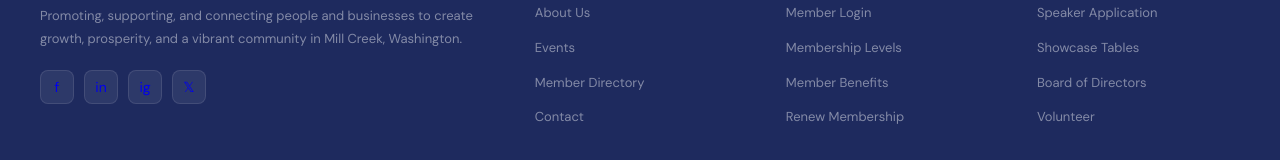
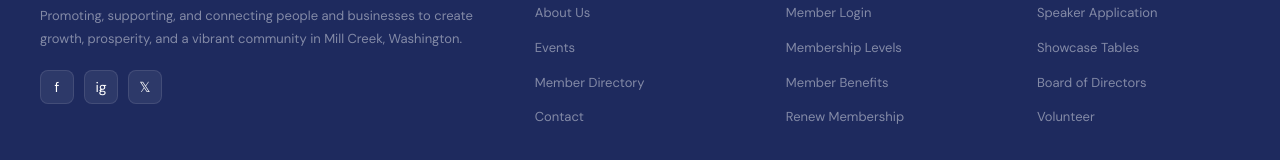
Before and after one commit to marc4z/millcreekchamber, a plain HTML site: page index.html in a window 1280 px wide. Shown: the part 4706-4866 px from the top of the page. Drawn offline with nearby package versions, Linux system fonts and the light colour scheme; a web font is replaced by a local one.

Commit message:
Add files via upload

```diff
--- a/index.html
+++ b/index.html
@@ -534,7 +534,7 @@ footer { background: var(--navy-dark); color: rgba(255,255,255,0.55); padding: 6
 .footer-brand img { height: 50px; width: auto; margin-bottom: 16px; filter: brightness(0) invert(1) opacity(0.6); }
 .footer-brand p { font-size: 13px; line-height: 1.75; color: rgba(255,255,255,0.45); margin-bottom: 20px; }
 .footer-social { display: flex; gap: 10px; }
-.social-btn { width: 34px; height: 34px; border-radius: 8px; background: rgba(255,255,255,0.07); border: 1px solid rgba(255,255,255,0.1); display: flex; align-items: center; justify-content: center; font-size: 14px; text-decoration: none; transition: background 0.2s, border-color 0.2s; }
+.social-btn { width: 34px; height: 34px; border-radius: 8px; background: rgba(255,255,255,0.07); border: 1px solid rgba(255,255,255,0.1); display: flex; align-items: center; justify-content: center; font-size: 14px; text-decoration: none; color: white; transition: background 0.2s, border-color 0.2s; }
 .social-btn:hover { background: rgba(201,146,42,0.2); border-color: rgba(201,146,42,0.4); }
 .footer-col h4 { font-size: 11px; font-weight: 700; letter-spacing: 0.12em; text-transform: uppercase; color: rgba(255,255,255,0.75); margin-bottom: 16px; }
 .footer-col ul { list-style: none; }
@@ -953,10 +953,9 @@ footer { background: var(--navy-dark); color: rgba(255,255,255,0.55); padding: 6
         <img src="logo.png" alt="Mill Creek Chamber of Commerce">
         <p>Promoting, supporting, and connecting people and businesses to create growth, prosperity, and a vibrant community in Mill Creek, Washington.</p>
         <div class="footer-social">
-          <a href="#" class="social-btn" title="Facebook">f</a>
-          <a href="#" class="social-btn" title="LinkedIn">in</a>
-          <a href="#" class="social-btn" title="Instagram">ig</a>
-          <a href="#" class="social-btn" title="Twitter/X">𝕏</a>
+          <a href="https://facebook.com/millcreekbiz" class="social-btn" title="Facebook" target="_blank">f</a>
+          <a href="https://instagram.com/millcreekchamber" class="social-btn" title="Instagram" target="_blank">ig</a>
+          <a href="https://twitter.com/millcreekbiz" class="social-btn" title="Twitter/X" target="_blank">𝕏</a>
         </div>
       </div>
       <div class="footer-col">
```
